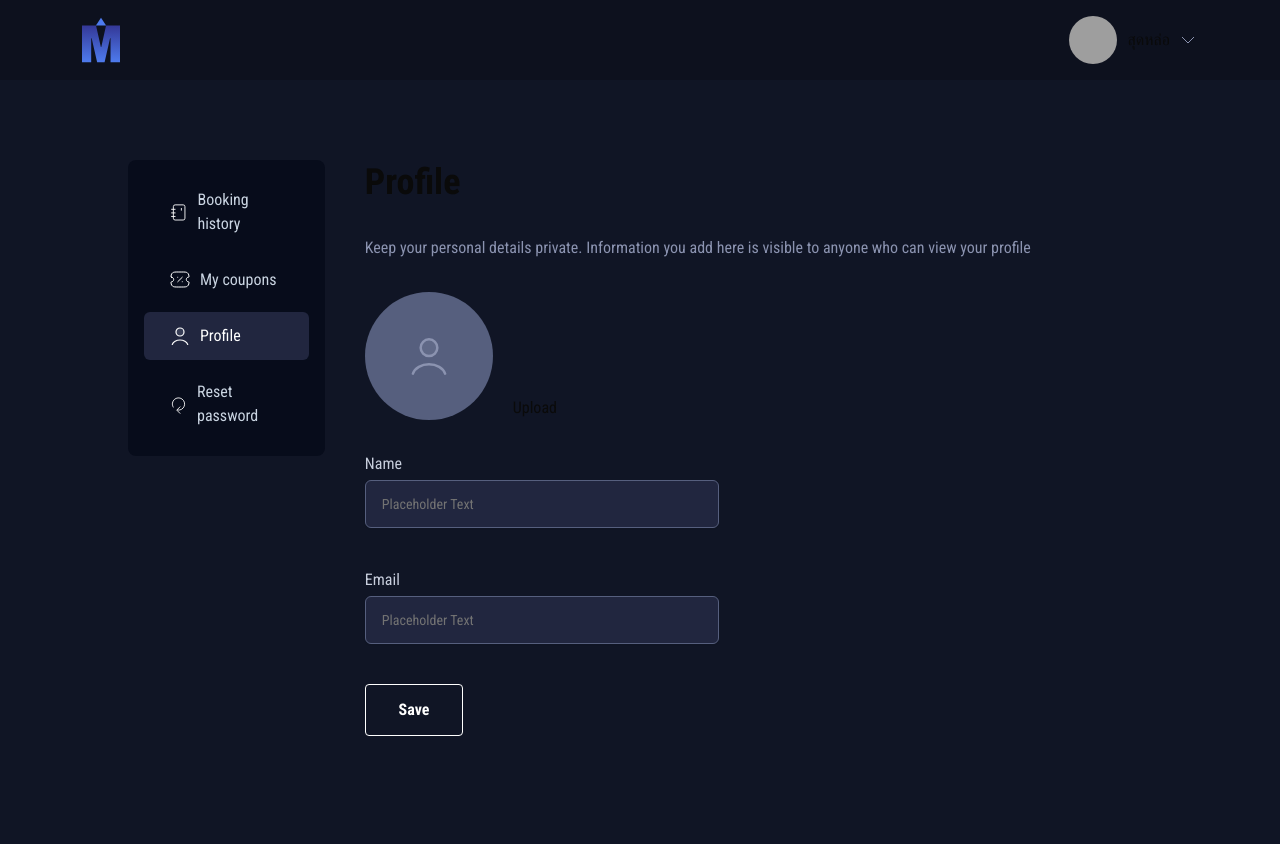
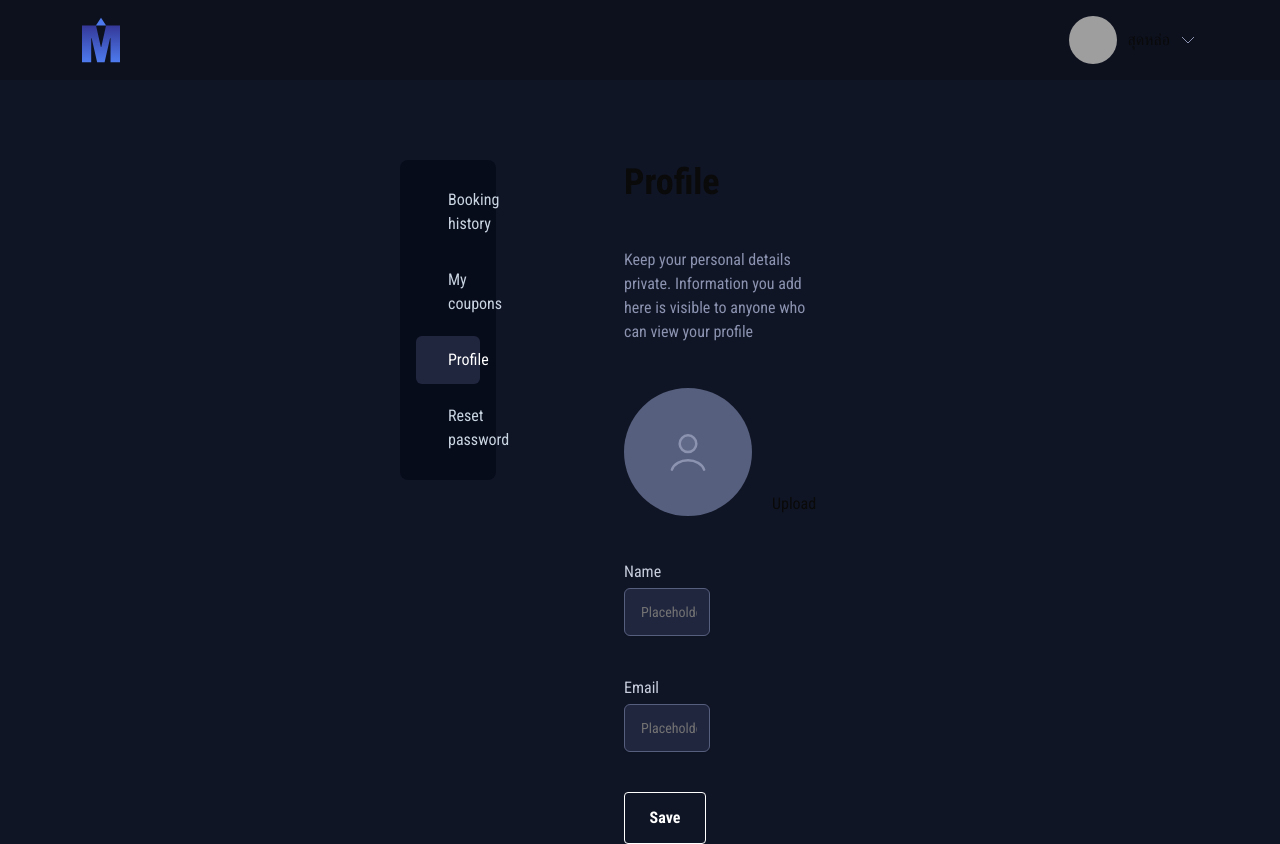
Before and after one commit to KrittidejDev/MinorCineplex, a Next.js app: page /profiles/profile in a window 1280 px wide. Before the commit the page ends 800 px from the top, so only its background shows below. Built offline with nearby package versions, Linux system fonts and the light colour scheme; grey boxes are pictures that could not be loaded; a web font is replaced by a local one.

Commit message:
feat: page profile and Reset password profile

```diff
--- a/src/pages/profiles/profile/index.tsx
+++ b/src/pages/profiles/profile/index.tsx
@@ -15,8 +15,8 @@ const Index = () => {
           className="
             flex flex-col md:flex-row
             items-start justify-start
-            pt-6 md:pt-10 lg:pt-20
-            px-4 sm:px-6 md:px-10 lg:px-20 xl:px-32
+            pt-10 md:pt-20
+            px-5 md:px-10 lg:px-100
             h-full gap-6 md:gap-10
           "
         >
@@ -26,7 +26,7 @@ const Index = () => {
           </div>
 
           {/* Content */}
-          <div className="flex flex-col items-start justify-start gap-y-8 w-full md:w-3/4 lg:w-4/5">
+          <div className="flex flex-col items-start justify-start gap-y-11 w-full md:w-3/4 lg:w-4/5 px-0 md:px-0 lg:px-22">
             <div className="text-f-20 sm:text-f-24 md:text-f-28 lg:text-f-36">
               Profile
             </div>
--- a/src/pages/profiles/resetPassword/index.tsx
+++ b/src/pages/profiles/resetPassword/index.tsx
@@ -1,6 +1,8 @@
 import React from 'react'
 import NavBarWidget from '@/components/Widgets/NavBarWidget'
 import ProfileBar from '@/components/Widgets/ProfileBar'
+import InputTextFeild from '@/components/Inputs/InputTextFeild'
+import { Button } from '@/components/ui/button'
 const index = () => {
   return (
     <div className="bg-blue-b flex flex-col min-h-[100dvh]">
@@ -21,8 +23,25 @@ const index = () => {
           </div>
 
           {/* Content - Full Width Container */}
-          <div className="flex flex-col items-start justify-start gap-y-5 w-full md:w-3/4 lg:w-4/5 px-0 md:px-0 lg:px-22">
-
+          <div className="flex flex-col items-start justify-start gap-y-11 w-full md:w-3/4 lg:w-4/5 px-0 md:px-0 lg:px-22">
+            <div className="text-f-20 sm:text-f-24 md:text-f-28 lg:text-f-36">
+              Reset password
+            </div>
+            <div className="flex flex-col gap-y-5 w-full ">
+              <InputTextFeild
+                label="New password"
+                placeholder="New password"
+                className="lg:w-[45%] w-[70%]"
+              />
+              <InputTextFeild
+                label="Confrim password"
+                placeholder="Confrim password"
+                className="lg:w-[45%] w-[70%]"
+              />
+              <Button className="flex btn-base white-outline-normal w-[22.5%] min-w-[100px]">
+                Reset password
+              </Button>
+            </div>
           </div>
         </div>
       </div>
```
